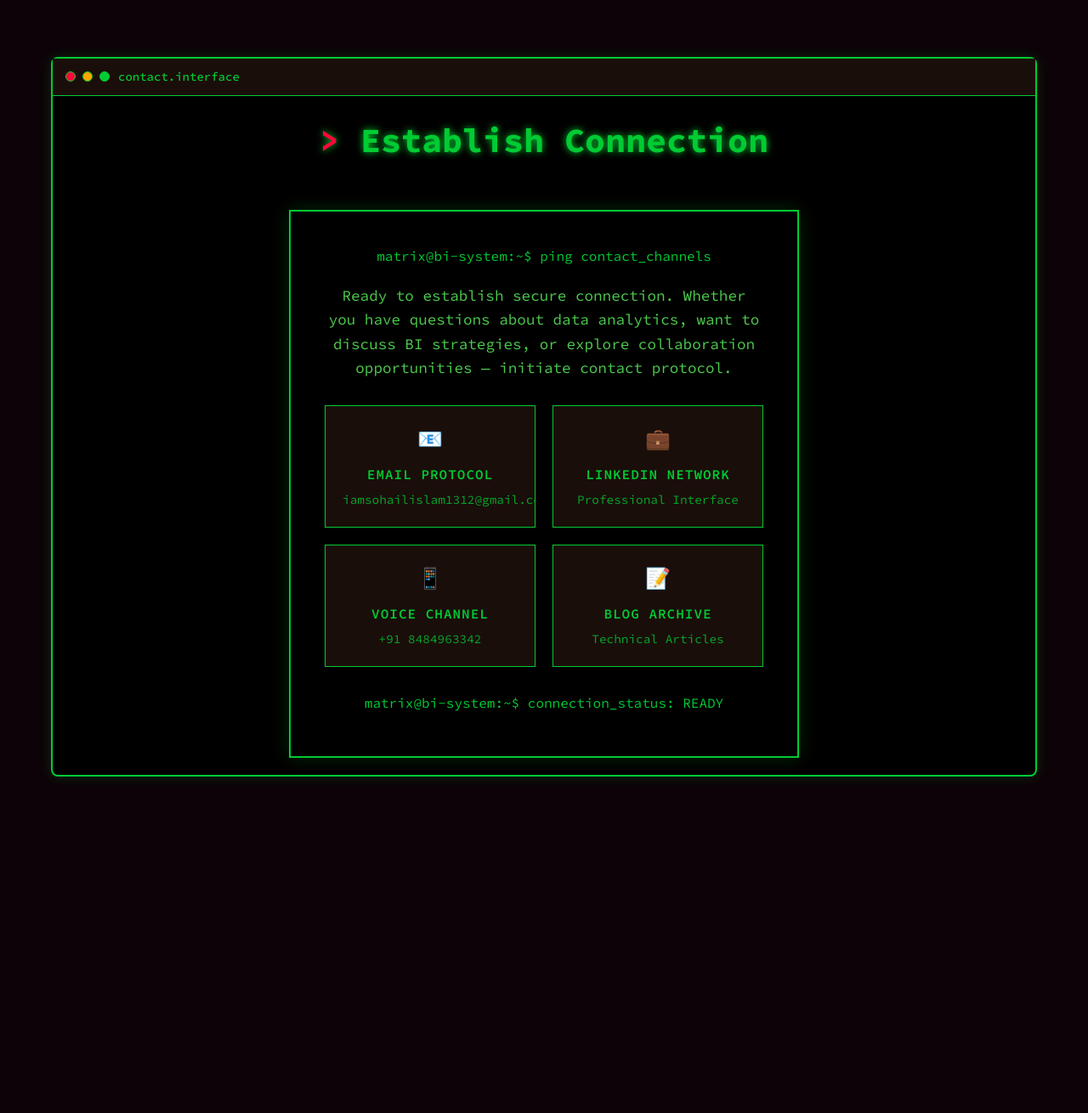
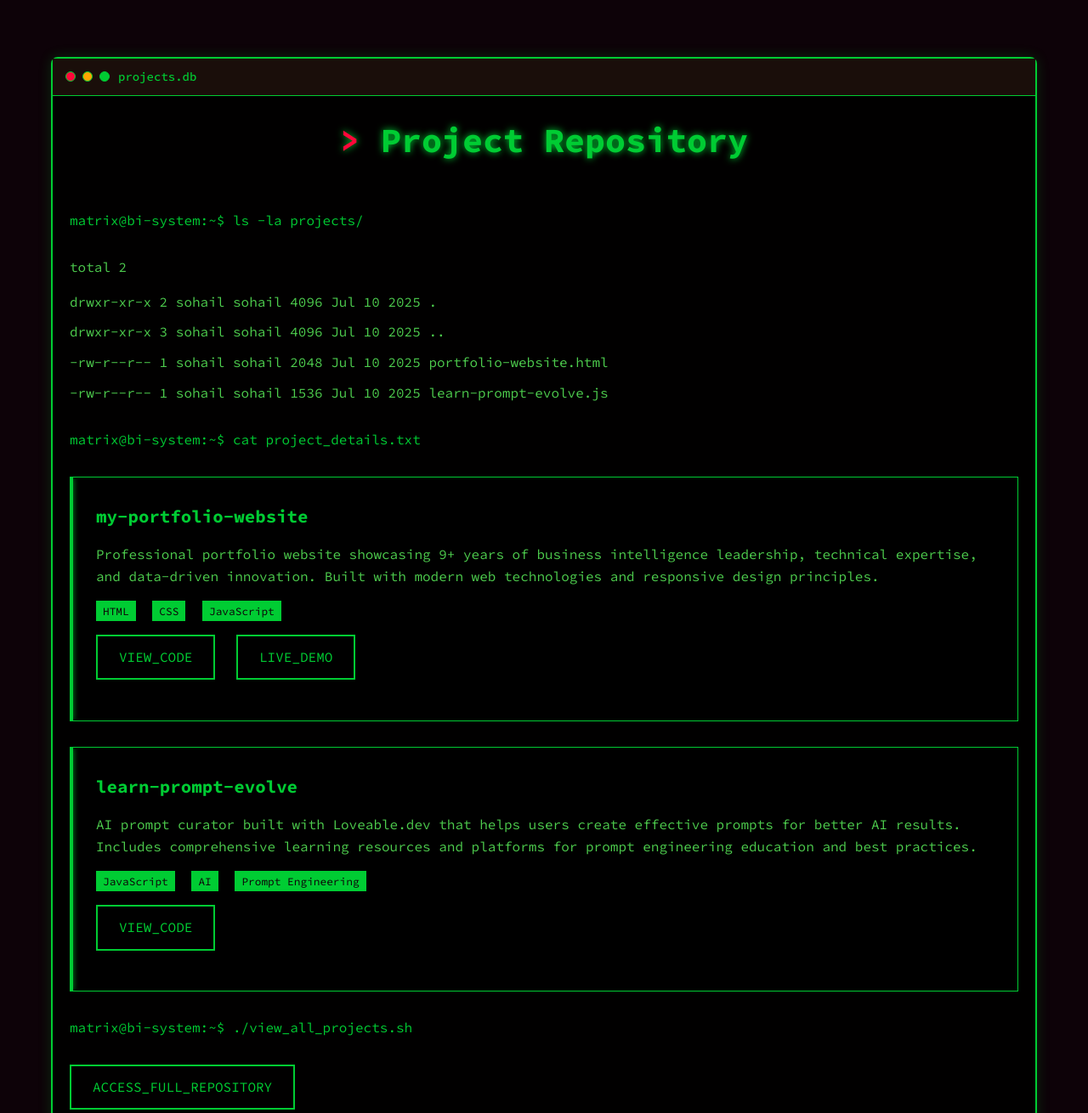
Before and after one commit to myselfsislam/my-portfolio-website, a plain HTML site: page index.html in a window 1280 px wide. Shown: the part 6300-7610 px from the top of the page at 85% size. Before the commit the page ends 7314 px from the top, so only its background shows below. Drawn offline with Linux system fonts and the light colour scheme.

Commit message:
Removed few errors

```diff
--- a/index.html
+++ b/index.html
@@ -637,7 +637,7 @@
             <li><a href="#about">./about</a></li>
             <li><a href="#skills">./skills</a></li>
             <li><a href="#experience">./experience</a></li>
-            <li><a href="#projects">./projects</a></li>
+            <li><a href="projects.html">./projects</a></li>
             <li><a href="#contact">./contact</a></li>
         </ul>
     </nav>
@@ -671,7 +671,7 @@
                     <div style="margin-top: 20px;">
                         <a href="#about" class="matrix-button">./explore_profile</a>
                         <a href="#contact" class="matrix-button">./contact_me</a>
-                        <a href="#projects" class="matrix-button">./view_projects</a>
+                        <a href="projects.html" class="matrix-button">./view_projects</a>
                     </div>
                 </div>
             </div>
@@ -937,6 +937,64 @@
         </div>
     </section>
 
+    <!-- Projects Section -->
+    <section class="section" id="projects">
+        <div class="terminal-window">
+            <div class="terminal-header">
+                <div class="terminal-buttons">
+                    <div class="terminal-button close"></div>
+                    <div class="terminal-button minimize"></div>
+                    <div class="terminal-button maximize"></div>
+                </div>
+                <div class="terminal-title">projects.db</div>
+            </div>
+            <div class="terminal-content">
+                <h2 class="section-title">Project Repository</h2>
+                <div class="terminal-prompt">matrix@bi-system:~$ ls -la projects/</div>
+                <div style="margin: 30px 0; color: var(--matrix-light-green);">
+                    <div style="margin-bottom: 15px;">total 2</div>
+                    <div style="margin-bottom: 10px;">drwxr-xr-x 2 sohail sohail 4096 Jul 10 2025 .</div>
+                    <div style="margin-bottom: 10px;">drwxr-xr-x 3 sohail sohail 4096 Jul 10 2025 ..</div>
+                    <div style="margin-bottom: 10px;">-rw-r--r-- 1 sohail sohail 2048 Jul 10 2025 portfolio-website.html</div>
+                    <div style="margin-bottom: 10px;">-rw-r--r-- 1 sohail sohail 1536 Jul 10 2025 learn-prompt-evolve.js</div>
+                </div>
+                <div class="terminal-prompt">matrix@bi-system:~$ cat project_details.txt</div>
+                <div style="margin: 30px 0;">
+                    <div class="experience-item" style="margin-bottom: 30px;">
+                        <h3 style="color: var(--matrix-green); font-size: 1.3rem; margin-bottom: 15px;">my-portfolio-website</h3>
+                        <p style="color: var(--matrix-light-green); margin-bottom: 15px;">
+                            Professional portfolio website showcasing 9+ years of business intelligence leadership,
+                            technical expertise, and data-driven innovation. Built with modern web technologies and responsive design principles.
+                        </p>
+                        <div style="margin-bottom: 15px;">
+                            <span style="background: var(--matrix-green); color: var(--matrix-bg); padding: 4px 8px; margin-right: 10px; font-size: 0.8rem;">HTML</span>
+                            <span style="background: var(--matrix-green); color: var(--matrix-bg); padding: 4px 8px; margin-right: 10px; font-size: 0.8rem;">CSS</span>
+                            <span style="background: var(--matrix-green); color: var(--matrix-bg); padding: 4px 8px; margin-right: 10px; font-size: 0.8rem;">JavaScript</span>
+                        </div>
+                        <a href="https://github.com/myselfsislam/my-portfolio-website" target="_blank" class="matrix-button" style="margin-right: 15px;">VIEW_CODE</a>
+                        <a href="https://my-portfolio-website-blush-five.vercel.app/" target="_blank" class="matrix-button">LIVE_DEMO</a>
+                    </div>
+
+                    <div class="experience-item">
+                        <h3 style="color: var(--matrix-green); font-size: 1.3rem; margin-bottom: 15px;">learn-prompt-evolve</h3>
+                        <p style="color: var(--matrix-light-green); margin-bottom: 15px;">
+                            AI prompt curator built with Loveable.dev that helps users create effective prompts for better AI results.
+                            Includes comprehensive learning resources and platforms for prompt engineering education and best practices.
+                        </p>
+                        <div style="margin-bottom: 15px;">
+                            <span style="background: var(--matrix-green); color: var(--matrix-bg); padding: 4px 8px; margin-right: 10px; font-size: 0.8rem;">JavaScript</span>
+                            <span style="background: var(--matrix-green); color: var(--matrix-bg); padding: 4px 8px; margin-right: 10px; font-size: 0.8rem;">AI</span>
+                            <span style="background: var(--matrix-green); color: var(--matrix-bg); padding: 4px 8px; margin-right: 10px; font-size: 0.8rem;">Prompt Engineering</span>
+                        </div>
+                        <a href="https://github.com/myselfsislam/learn-prompt-evolve" target="_blank" class="matrix-button">VIEW_CODE</a>
+                    </div>
+                </div>
+                <div class="terminal-prompt">matrix@bi-system:~$ ./view_all_projects.sh</div>
+                <a href="projects.html" class="matrix-button" style="margin-top: 20px;">ACCESS_FULL_REPOSITORY</a>
+            </div>
+        </div>
+    </section>
+
     <!-- Contact Section -->
     <section class="section" id="contact">
         <div class="terminal-window">
@@ -1081,12 +1139,22 @@
                     const targetId = this.getAttribute('href');
                     const target = document.querySelector(targetId);
                     if (target) {
-                        const offsetTop = target.offsetTop - 100; // Account for fixed nav
+                        const offsetTop = target.offsetTop - 80; // Account for fixed nav
                         window.scrollTo({
                             top: offsetTop,
                             behavior: 'smooth'
                         });
+                    } else {
+                        console.log('Target not found:', targetId);
                     }
+                });
+            });
+
+            // Handle external links differently
+            document.querySelectorAll('a[href$=".html"]').forEach(link => {
+                link.addEventListener('click', function(e) {
+                    // Let external links work normally
+                    console.log('Navigating to:', this.getAttribute('href'));
                 });
             });
         }
```
